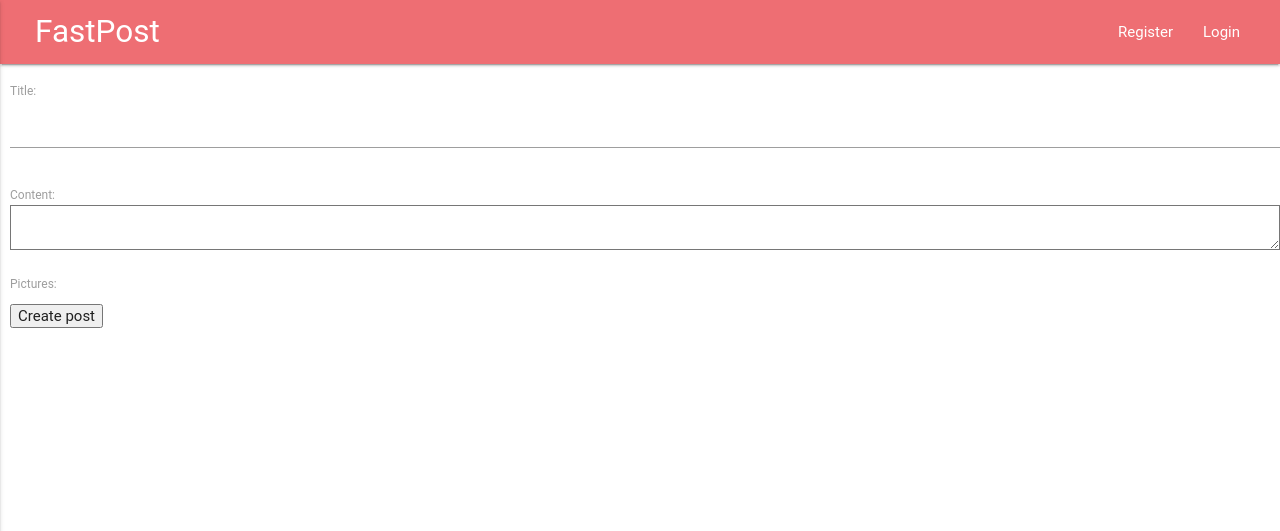
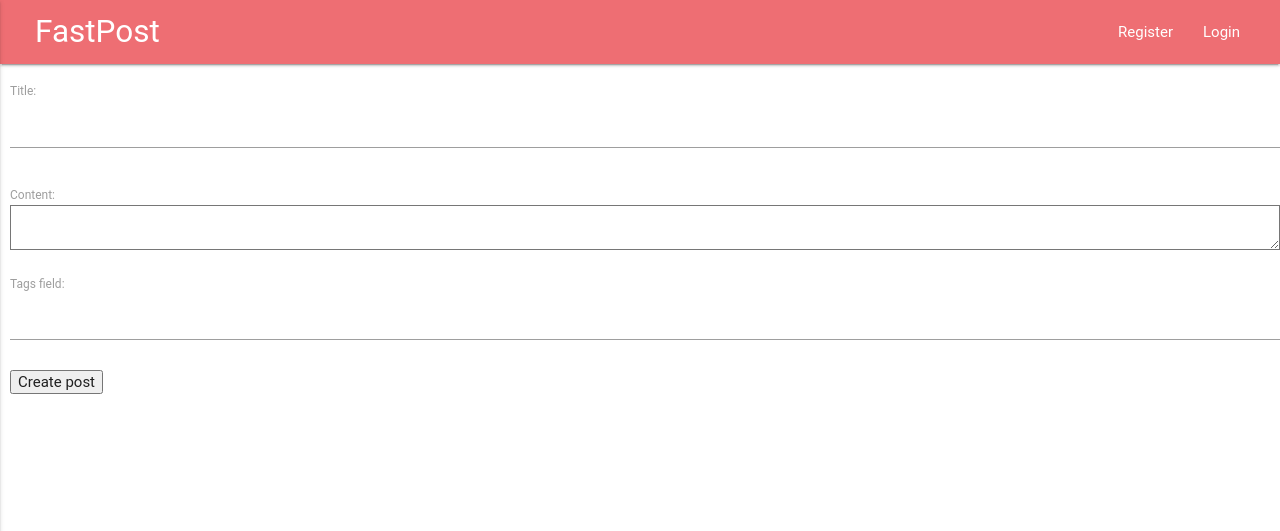
Before and after one commit to kosc/fastpost, a Django app: page /newpost in a window 1280 px wide. Shown: the top 531 px of the page. Run offline with Django 3.2, Linux system fonts and the light colour scheme; data that the repository does not hold is empty; some libraries are stand-ins or nearby versions; some web fonts are replaced.

Commit message:
Add tags

```diff
--- a/main/forms.py
+++ b/main/forms.py
@@ -1,5 +1,5 @@
 from django.utils.translation import ugettext, ugettext_lazy as _
-from django.forms import ModelForm
+from django.forms import ModelForm, CharField
 from django.contrib.auth.forms import UserCreationForm
 from django.contrib.auth.models import User
 
@@ -15,10 +15,11 @@
 
 
 class PartialNewPostForm(ModelForm):
+    tags_field = CharField()
 
     class Meta:
         model = Post
-        exclude = ['created_at', 'author', 'slug', 'short_content']
+        fields = ['title', 'content']
 
 
 class NewCommentForm(ModelForm):
@@ -34,4 +35,4 @@
 
     class Meta:
         model = User
-        fields = ("username", "email")
+        fields = ["username", "email"]
--- a/main/models.py
+++ b/main/models.py
@@ -45,3 +45,12 @@
     post = models.ForeignKey(Post)
     text = models.TextField()
     author = models.ForeignKey(User, blank=True, null=True)
+
+
+class Tag(models.Model):
+
+    def __str__(self):
+        return self.name
+
+    post = models.ForeignKey(Post)
+    name = models.CharField(max_length=255)
--- a/main/templates/postview.html
+++ b/main/templates/postview.html
@@ -8,6 +8,9 @@
   {% endif %}
   {{ post.content|safe }}
   <hr>
+  {% for tag in tags %}
+    <span class="badge">#{{ tag.name }}</span>
+  {% endfor %}
   {{ post.created_at }}
   <hr>
   <ul>
--- a/main/views.py
+++ b/main/views.py
@@ -7,7 +7,7 @@
 from django.contrib.auth.forms import UserCreationForm, AuthenticationForm
 from django.contrib.auth.models import User
 from django.contrib.auth import login, logout
-from main.models import Post, Comment
+from main.models import Post, Comment, Tag
 from main.forms import NewPostForm, PartialNewPostForm, NewCommentForm, \
                        RegistrationForm
 
@@ -57,6 +57,13 @@
         post.slug = unidecode(post.title)
         post.slug = slugify(post.slug)
         post.save()
+        if self.request.POST['tags_field']:
+            tags = self.request.POST['tags_field'].replace(', ', ',').split(',')
+            for tag_name in tags:
+                tag = Tag()
+                tag.post = post
+                tag.name = tag_name
+                tag.save()
         self.success_url = "/post/" + post.slug
         return super(NewPostView, self).form_valid(form)
 
@@ -88,6 +95,7 @@
 
     def get(self, request, post_title):
         post = Post.objects.filter(slug=post_title)[0]
+        tags = Tag.objects.filter(post_id=post.id)
         comments = Comment.objects.filter(post_id=post.id)
         form = NewCommentForm()
         editable = False
@@ -98,6 +106,7 @@
             "editable": editable,
             "comments": comments,
             "form": form,
+            "tags": tags,
         }
         return render(request, "postview.html", context)
 
```
Also changed, not shown: main/migrations/0015_tag.py (added).
